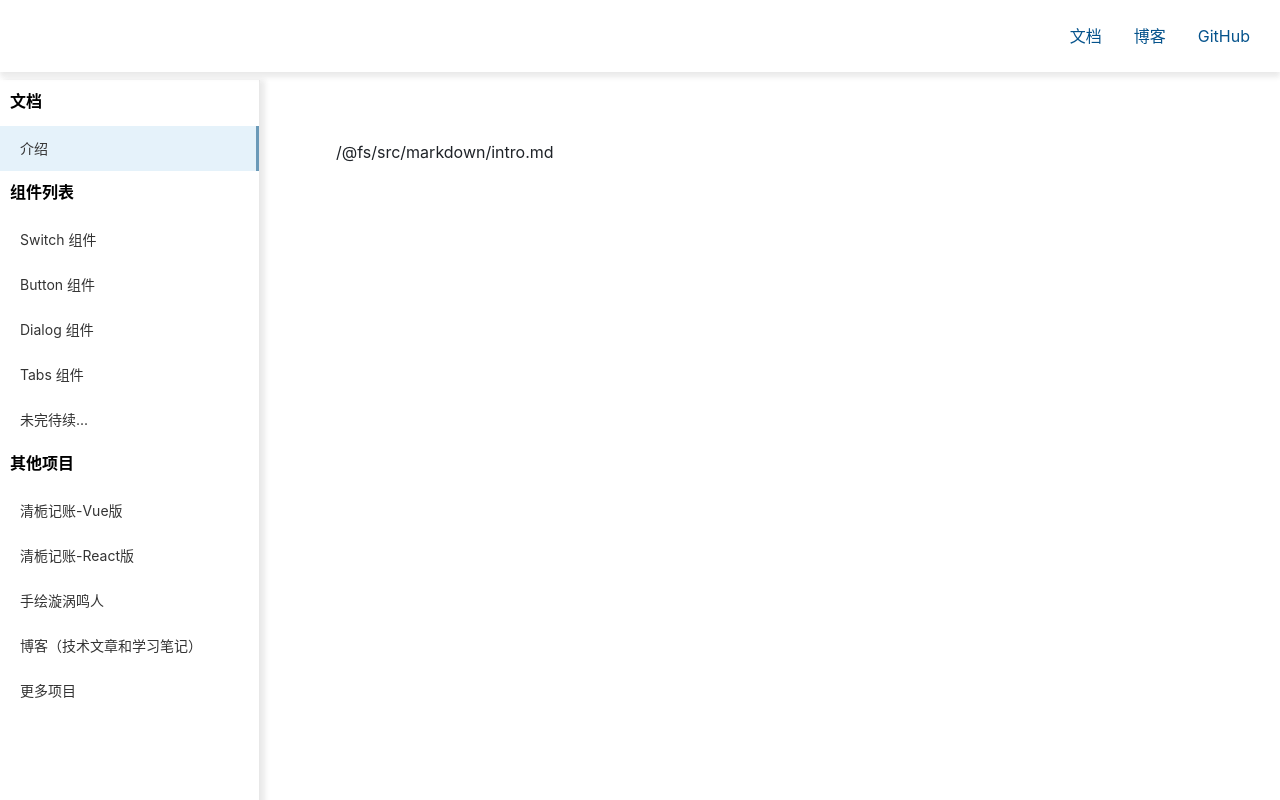
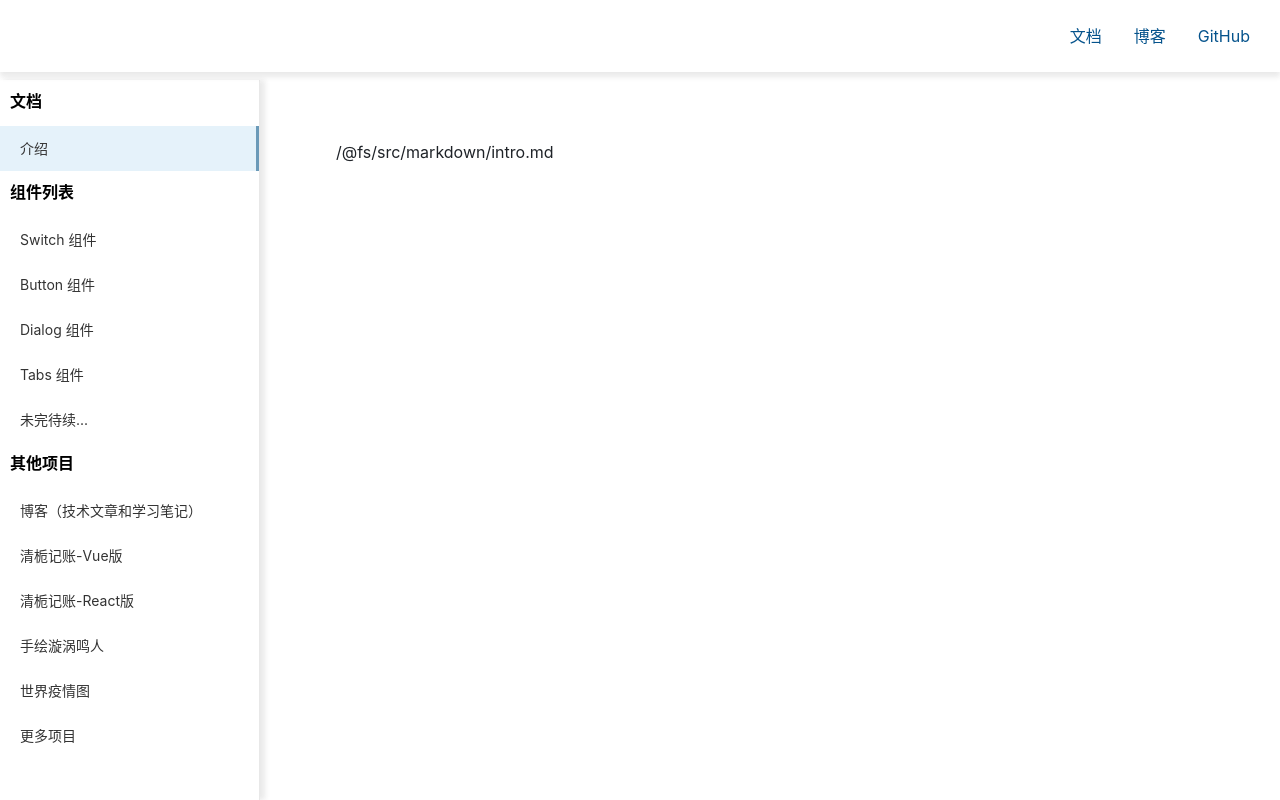
Before and after one commit to wangpf1129/zhizz-ui, a Vue app: page /#/doc/intro in a window 1280 px wide. Built offline with nearby package versions, Linux system fonts and the light colour scheme.

Commit message:
修改侧边栏样式

```diff
--- a/src/views/Doc.vue
+++ b/src/views/Doc.vue
@@ -30,6 +30,9 @@
         <h2>其他项目</h2>
         <ol>
           <li>
+            <router-link to="/doc/blog">博客（技术文章和学习笔记）</router-link>
+          </li>
+          <li>
             <router-link to="/doc/bookkeeping-vue">清栀记账-Vue版</router-link>
           </li>
           <li>
@@ -39,7 +42,7 @@
             <router-link to="/doc/naruto">手绘漩涡鸣人</router-link>
           </li>
           <li>
-            <router-link to="/doc/blog">博客（技术文章和学习笔记）</router-link>
+            <router-link to="/doc/virus-map">世界疫情图</router-link>
           </li>
           <li>
             <router-link to="/doc/more-project">更多项目</router-link>
@@ -94,14 +97,15 @@ export default {
       top: 0;
       bottom: 0;
       margin-top: 80px;
-      height: 100%;
+      height: auto;
       width: 260px;
       overflow-x: hidden;
-      overflow-y: auto;
+      overflow-y: scroll;
       border-right: 1px solid #e8e8e8;
       z-index: 10;
       box-shadow: 5px 0 5px rgb(51 51 51 / 10%);
-      &::-webkit-scrollbar { width: 0 !important }
+      //&::-webkit-scrollbar { width: 0 !important }
+      padding-bottom: 32px;
       > h2 {
         margin-bottom: 4px;
         line-height: 22px;
```
